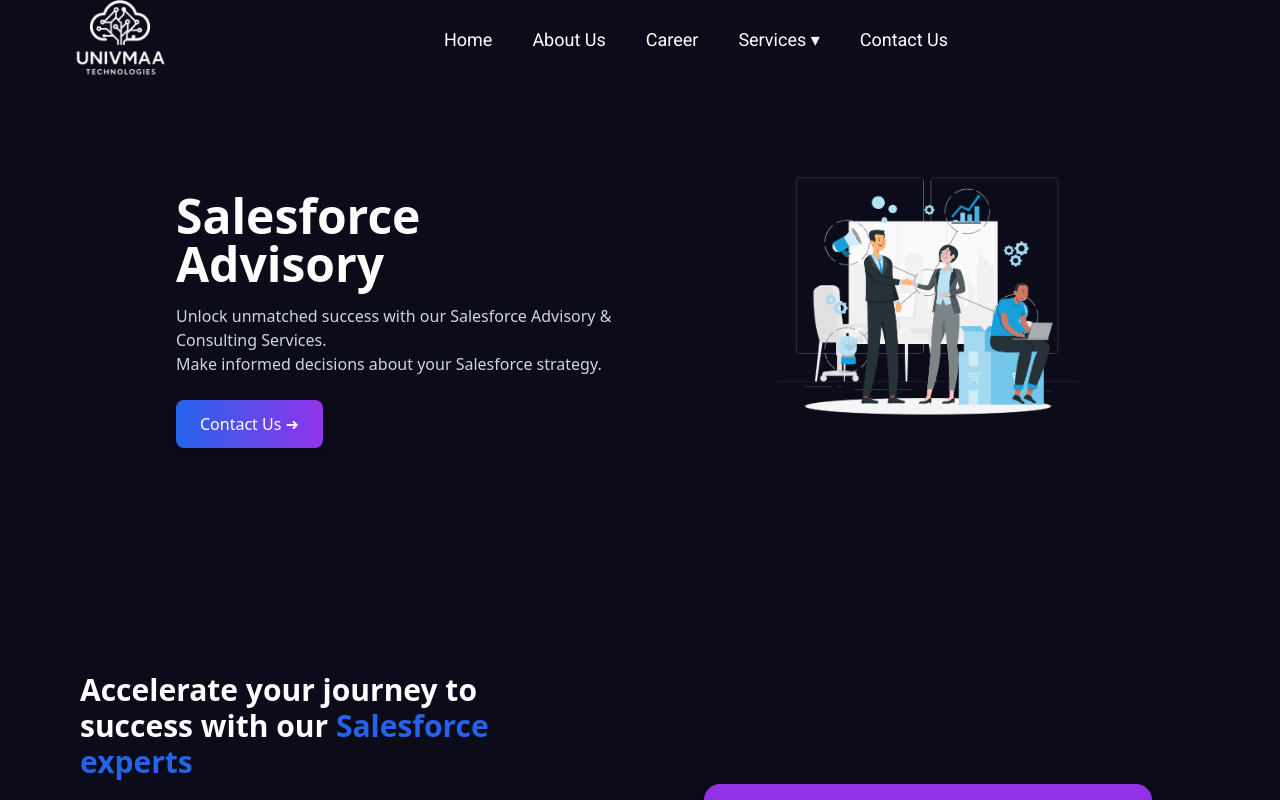
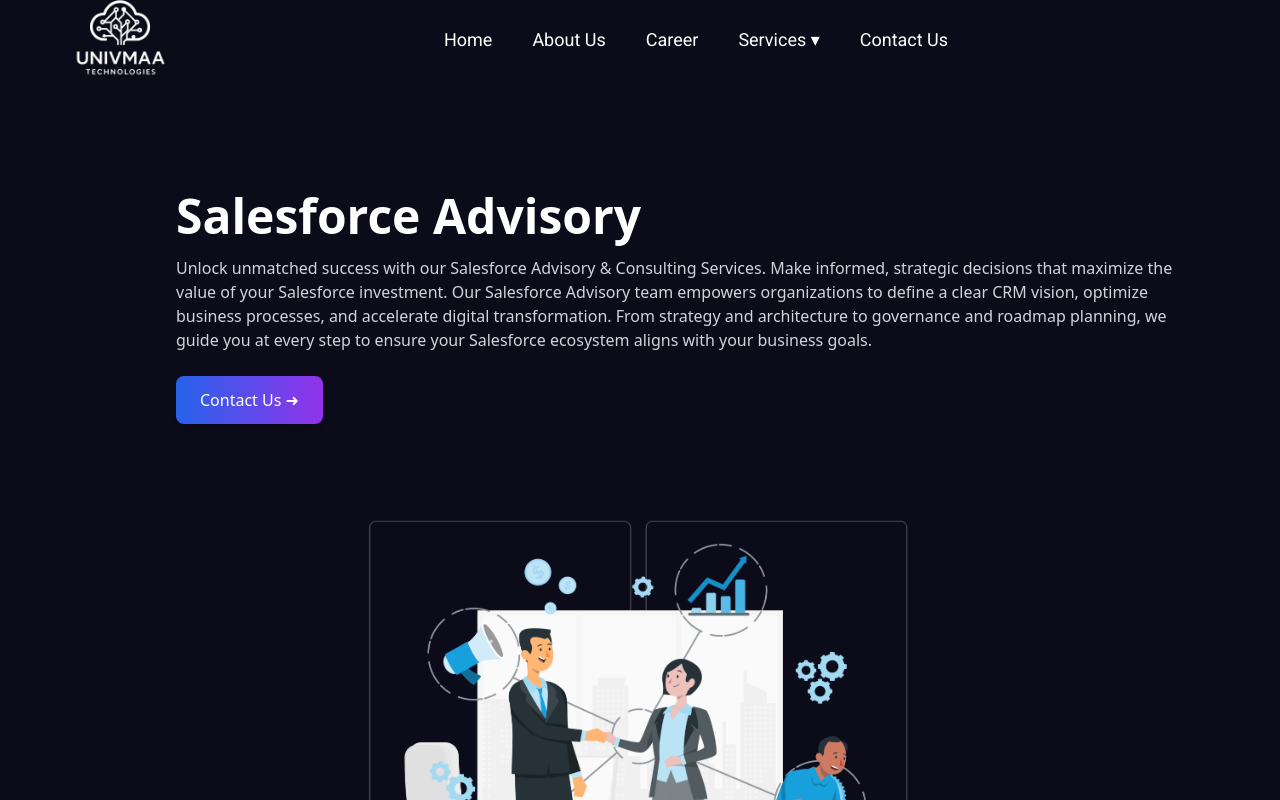
Before and after one commit to univmaa-admin/Univmaa, a React (Vite) app: page /salesforceadvisory in a window 1280 px wide. Shown: the top 800 px of the page. Built offline with nearby package versions, Linux system fonts and the light colour scheme.

Commit message:
Update SalesforceAdvisory.jsx

```diff
--- a/src/components/ServiceDropdown/SalesforceAdvisory.jsx
+++ b/src/components/ServiceDropdown/SalesforceAdvisory.jsx
@@ -114,9 +114,9 @@ const SalesforceAdvisory = () => {
   return (
     <>
       <Navbar />
-      <div className="min-h-screen bg-[#0B0B1A] text-white font-sans">
+      <div className="bg-[#0B0B1A] text-white font-sans">
         {/* Hero Section */}
-        <section className="px-4 sm:px-6 md:px-12 lg:px-20 pt-20 sm:pt-28 md:pt-36 mb-32 py-12 grid md:grid-cols-2 gap-8 items-center">
+        <section className="px-4 sm:px-6 lg:px-20 pt-20 sm:pt-28 md:pt-36 mb-32 py-12 grid  gap-8 items-center">
           {/* Left */}
           <motion.div
             initial={{ opacity: 0, y: 80 }}
@@ -130,8 +130,13 @@ const SalesforceAdvisory = () => {
             </h1>
             <p className="text-gray-300 mb-6 text-sm sm:text-base">
               Unlock unmatched success with our Salesforce Advisory & Consulting
-              Services. <br />
-              Make informed decisions about your Salesforce strategy.
+              Services. Make informed, strategic decisions that maximize the
+              value of your Salesforce investment. Our Salesforce Advisory team
+              empowers organizations to define a clear CRM vision, optimize
+              business processes, and accelerate digital transformation. From
+              strategy and architecture to governance and roadmap planning, we
+              guide you at every step to ensure your Salesforce ecosystem aligns
+              with your business goals.
             </p>
             <button
               className="px-6 py-3 bg-gradient-to-r from-blue-600 to-purple-600 rounded-lg font-medium shadow-md hover:opacity-90 transition"
```
